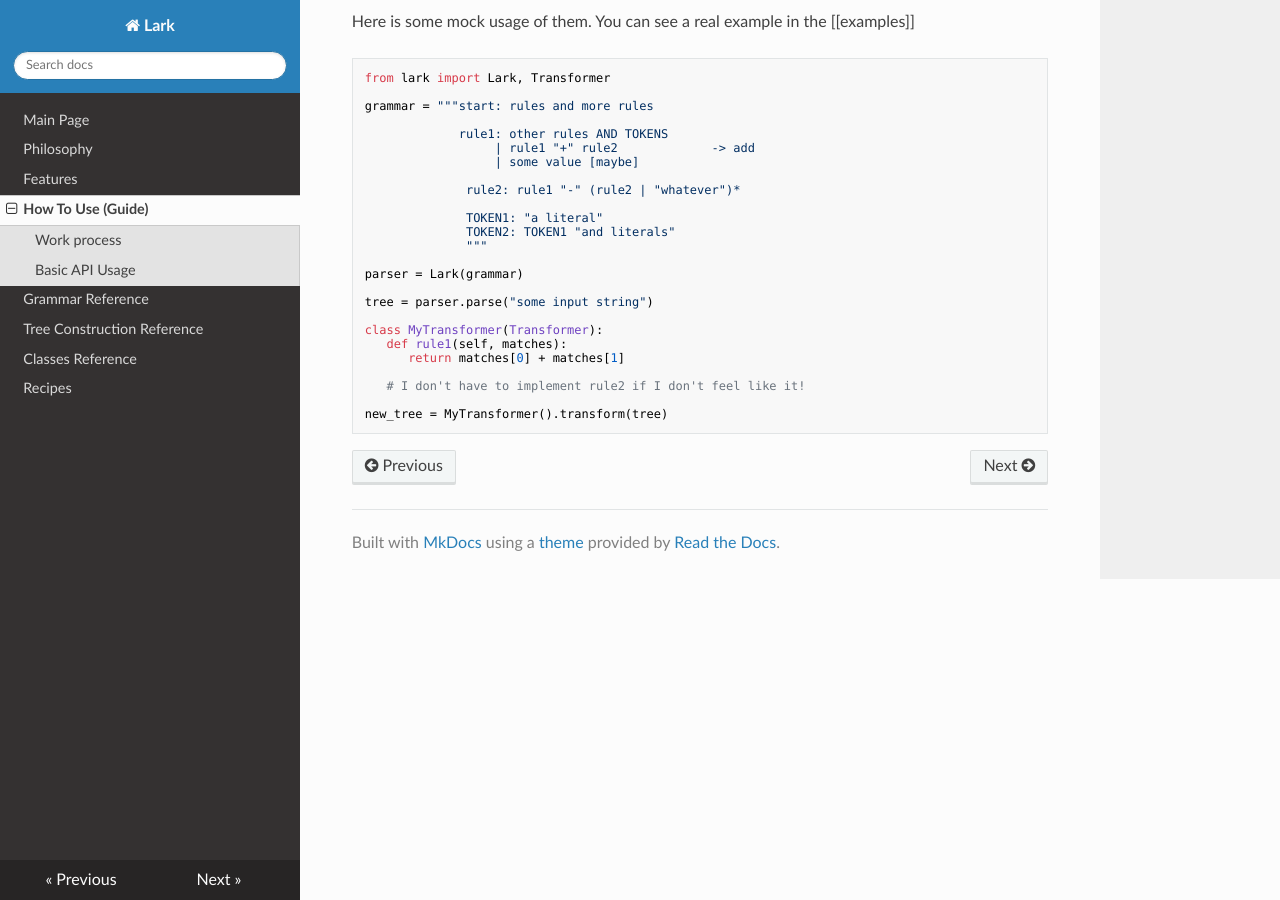
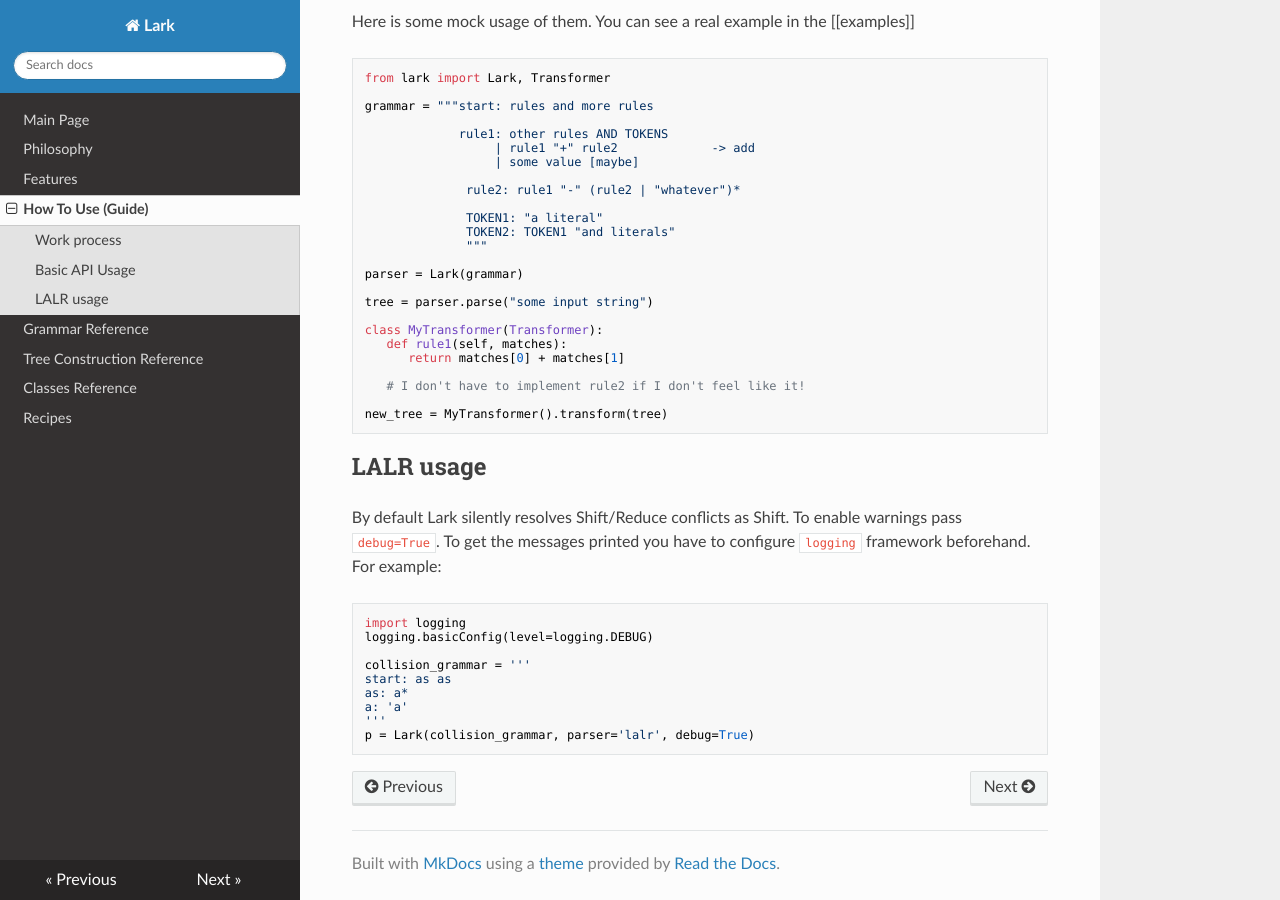
Before and after one commit to lark-parser/lark, an MkDocs documentation site: the page built from docs/how_to_use.md, in a window 1280 px wide and 900 px high, scrolled down 766 px. Built offline with MkDocs 1.6.1, drawn with Linux system fonts in a browser that asks for light colours; nearby versions of some CDN libraries; old or Windows-style settings are respelled for this version of MkDocs.

Commit message:
Instructions how to get Shift/Reduce messages printed (Issue #258)

````diff
--- a/docs/how_to_use.md
+++ b/docs/how_to_use.md
@@ -51,3 +51,19 @@
 
 new_tree = MyTransformer().transform(tree)
 ```
+
+## LALR usage
+
+By default Lark silently resolves Shift/Reduce conflicts as Shift. To enable warnings pass `debug=True`. To get the messages printed you have to configure `logging` framework beforehand. For example:
+
+```
+import logging
+logging.basicConfig(level=logging.DEBUG)
+
+collision_grammar = '''
+start: as as
+as: a*
+a: 'a'
+'''
+p = Lark(collision_grammar, parser='lalr', debug=True)
+```
````
